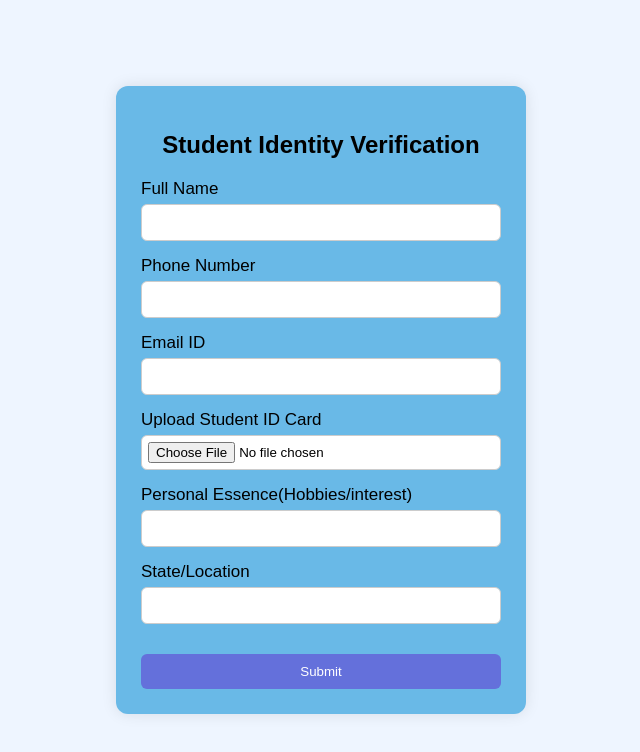
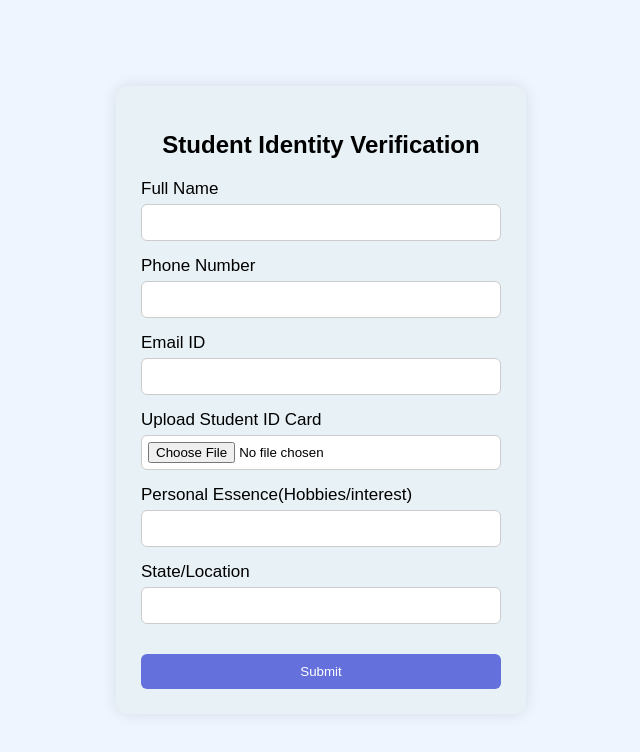
Before and after one commit to Ritikabudhiraja2006/Mymentor.in, a plain HTML site: page signup.html in a window 1280 px wide. Shown: the whole page, without its empty margins (319-959 px from the left). Drawn offline with Linux system fonts and the light colour scheme.

Commit message:
Update signup.css

```diff
--- a/signup.css
+++ b/signup.css
@@ -9,7 +9,7 @@ body {
 }
 
 .container {
-    background: rgb(105, 185, 231);
+    background: #e8f1f5;
     padding: 25px;
     width: 360px;
     border-radius: 12px;
```
